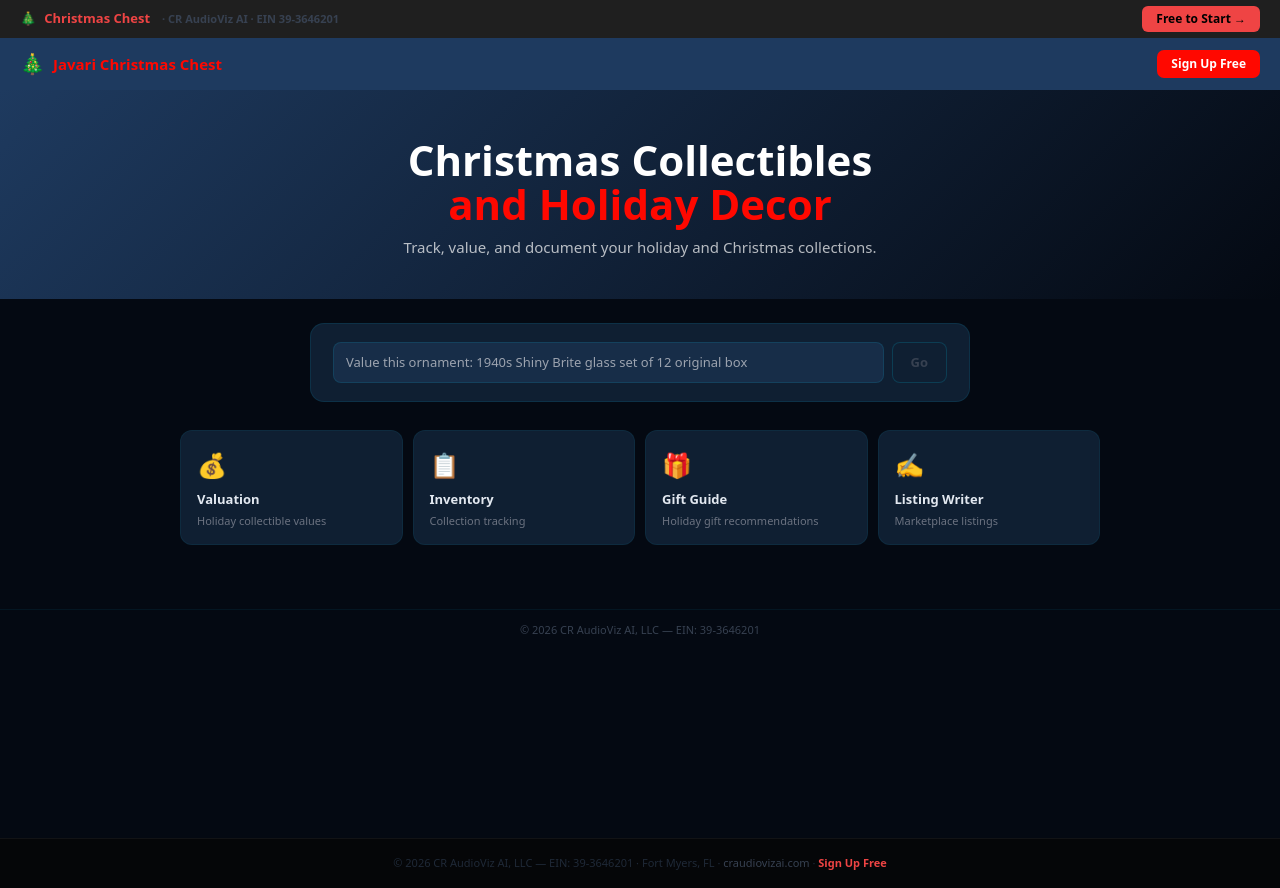
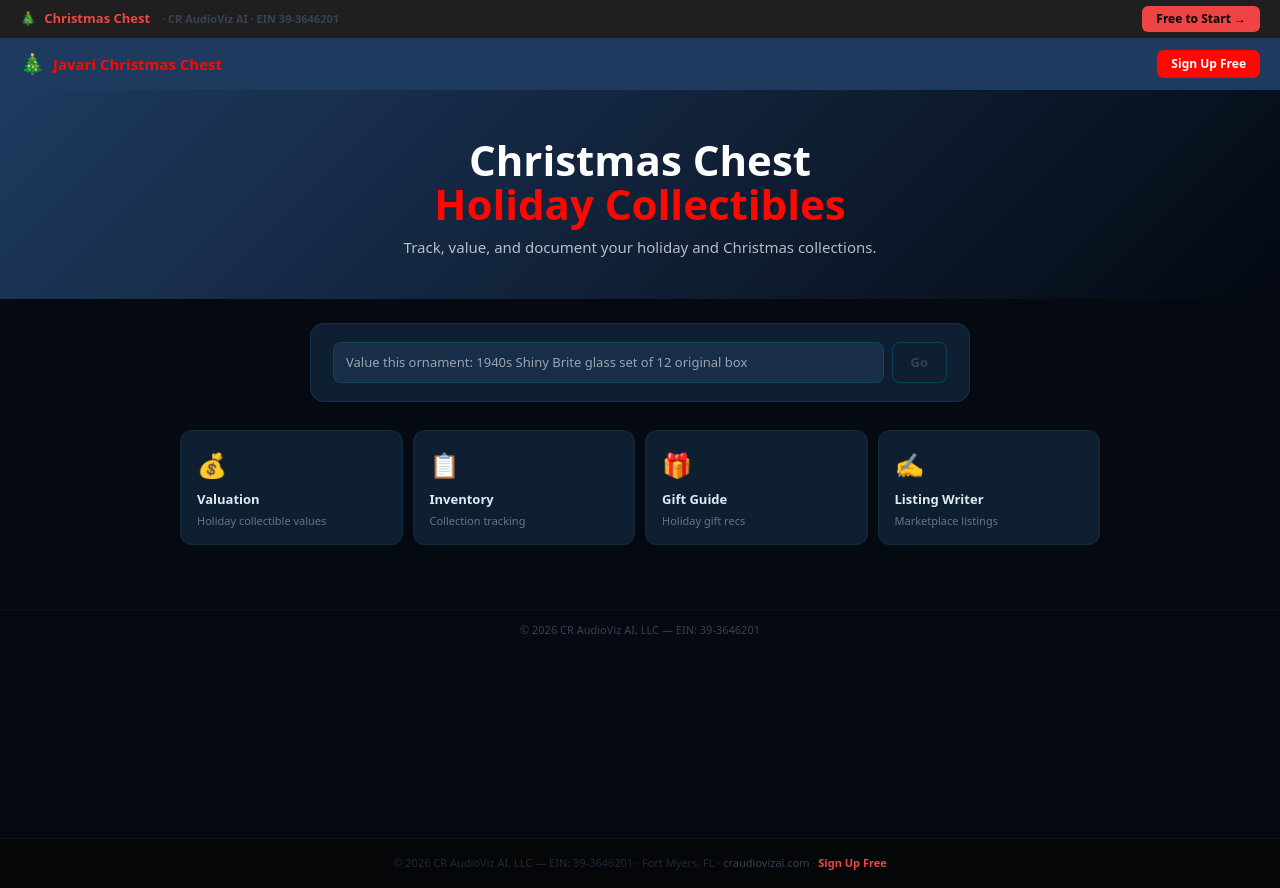
Before and after one commit to CR-AudioViz-AI/javari-christmas-chest, a Next.js app: page / in a window 1280 px wide. Built offline with nearby package versions, Linux system fonts and the light colour scheme.

Commit message:
feat: full AI homepage — CR AudioViz AI EIN 39-3646201

```diff
--- a/app/page.tsx
+++ b/app/page.tsx
@@ -1,7 +1,7 @@
 "use client";
 // app/page.tsx — Javari Christmas Chest · CR AudioViz AI · EIN 39-3646201 · May 2026
 import { useState } from "react";
-const T=[{"i": "\ud83d\udcb0", "l": "Valuation", "d": "Holiday collectible values", "h": "/value"}, {"i": "\ud83d\udccb", "l": "Inventory", "d": "Collection tracking", "h": "/inventory"}, {"i": "\ud83c\udf81", "l": "Gift Guide", "d": "Holiday gift recommendations", "h": "/gifts"}, {"i": "\u270d\ufe0f", "l": "Listing Writer", "d": "Marketplace listings", "h": "/listing"}];
+const T=[{"i": "\ud83d\udcb0", "l": "Valuation", "d": "Holiday collectible values", "h": "/value"}, {"i": "\ud83d\udccb", "l": "Inventory", "d": "Collection tracking", "h": "/inventory"}, {"i": "\ud83c\udf81", "l": "Gift Guide", "d": "Holiday gift recs", "h": "/gifts"}, {"i": "\u270d\ufe0f", "l": "Listing Writer", "d": "Marketplace listings", "h": "/listing"}];
 export default function P() {
   const [i,setI]=useState(""); const [o,setO]=useState(""); const [l,setL]=useState(false);
   async function go() { if(!i.trim())return; setL(true);setO("");
@@ -14,7 +14,7 @@ export default function P() {
       <a href="https://craudiovizai.com/auth/signup" style={{background:"#FF0800",color:"#fff",borderRadius:7,padding:"5px 14px",fontSize:12,fontWeight:700,textDecoration:"none"}}>Sign Up Free</a>
     </nav>
     <section style={{background:"linear-gradient(135deg,#1E3A5F,#040912)",padding:"48px 24px 40px",textAlign:"center"}}>
-      <h1 style={{fontSize:"clamp(22px,4vw,42px)",fontWeight:900,color:"#fff",margin:"0 0 10px",lineHeight:1.05}}>Christmas Collectibles<br/><span style={{color:"#FF0800"}}>and Holiday Decor</span></h1>
+      <h1 style={{fontSize:"clamp(22px,4vw,42px)",fontWeight:900,color:"#fff",margin:"0 0 10px",lineHeight:1.05}}>Christmas Chest<br/><span style={{color:"#FF0800"}}>Holiday Collectibles</span></h1>
       <p style={{color:"rgba(255,255,255,0.7)",fontSize:15,margin:0}}>Track, value, and document your holiday and Christmas collections.</p>
     </section>
     <section style={{maxWidth:700,margin:"0 auto",padding:"24px 20px 0"}}>
```
